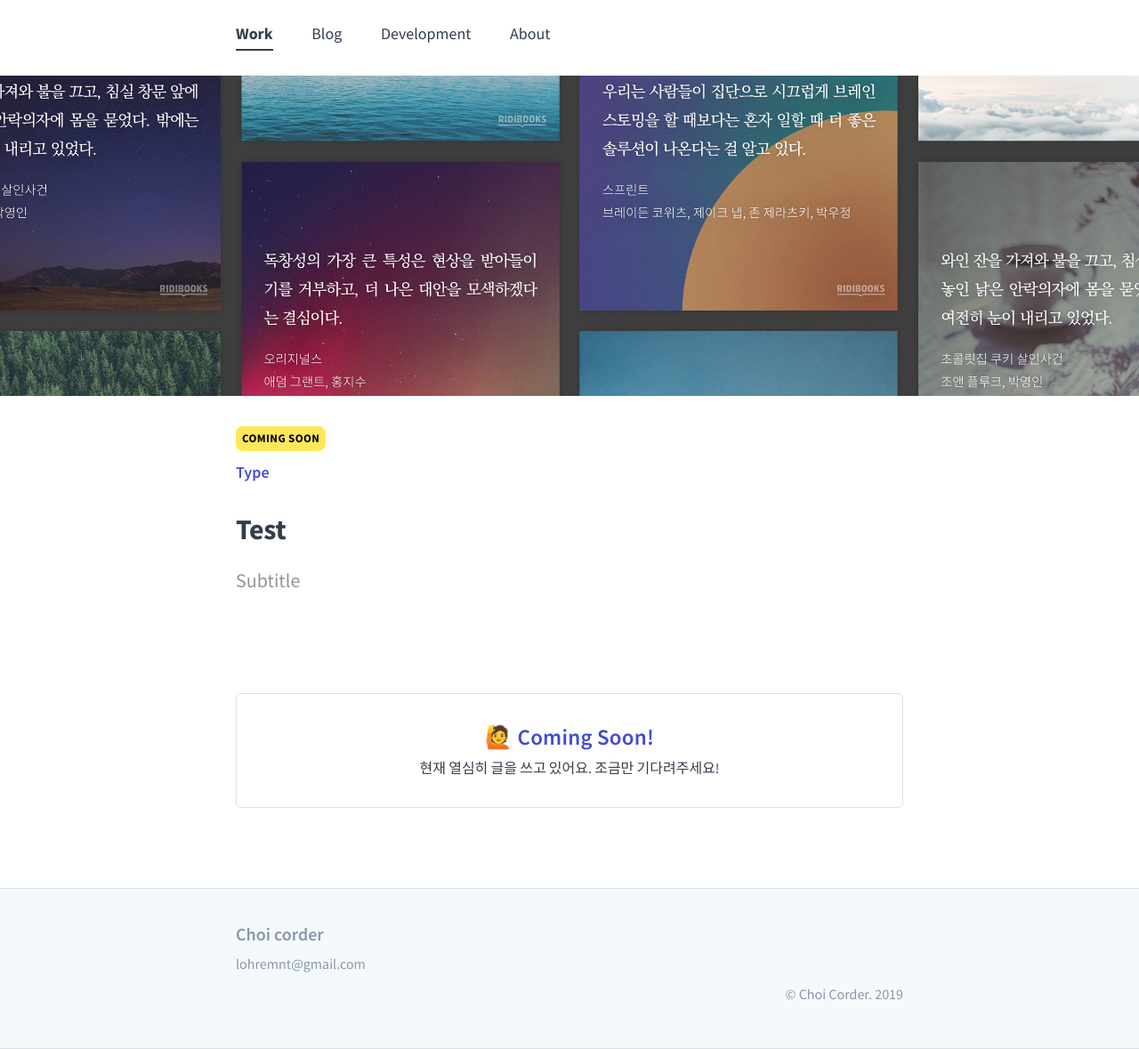
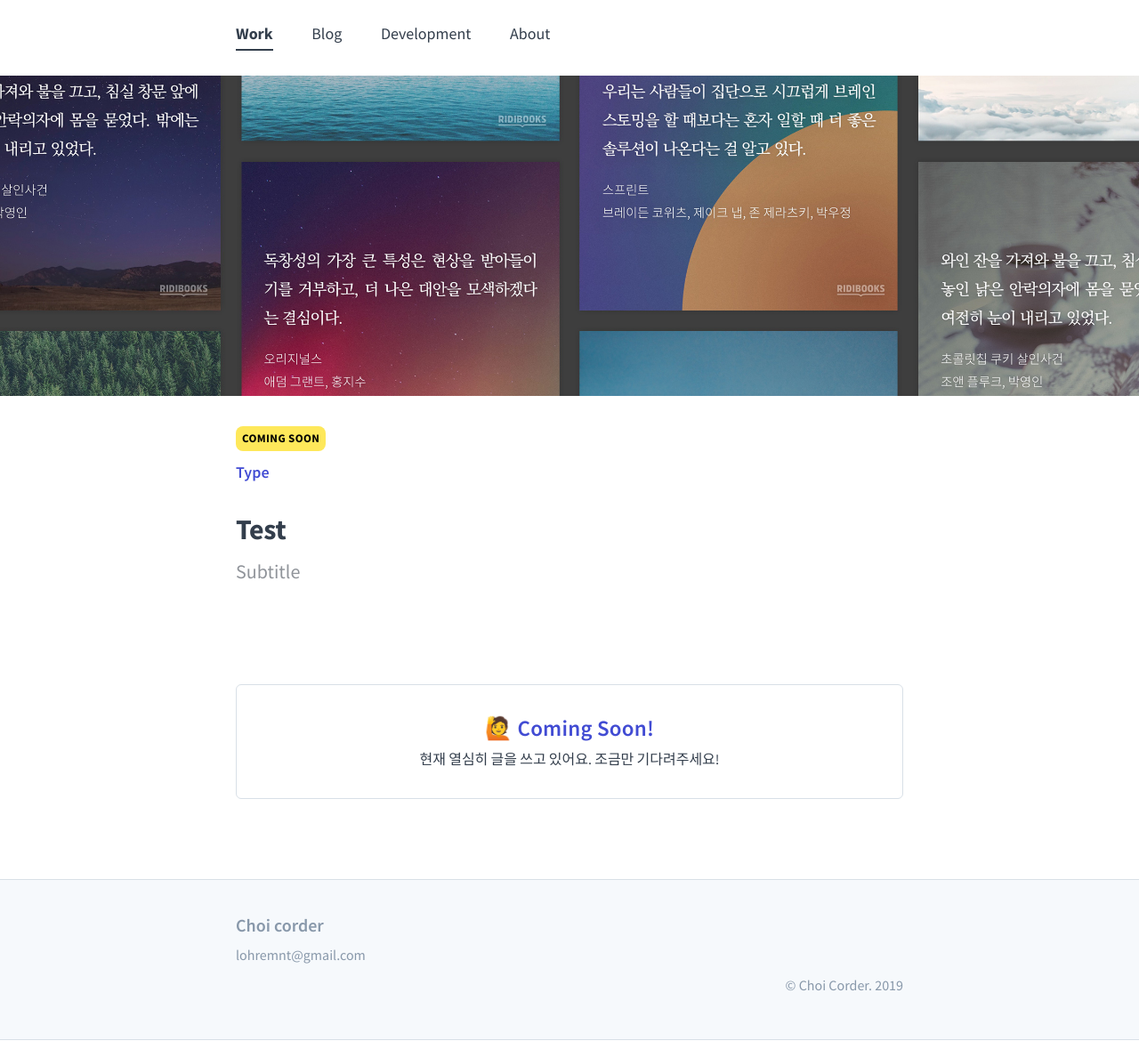
Before and after one commit to recordbook/recordbook.github.io, a Jekyll site: the page built from project/highlight-img-share/index.md, in a window 1280 px wide. Shown: the whole page at 89% size. Built offline with Jekyll 4.4.1, drawn with Linux system fonts in a browser that asks for light colours.

Commit message:
Update post.html

```diff
--- a/_layouts/post.html
+++ b/_layouts/post.html
@@ -17,12 +17,13 @@ layout: default
         <h1 class="post-title">
             {{ page.title }}
         </h1>
+        <h2 class="post-subtitle">
+            {{ page.subtitle }}
+        </h2>
         <p>
             {{ page.date }}
         </p>
-        <h2 class="post-subtitle">
-            {{ page.subtitle }}
-        </h2>
+
   </div>
     {{ content }}
 
```
